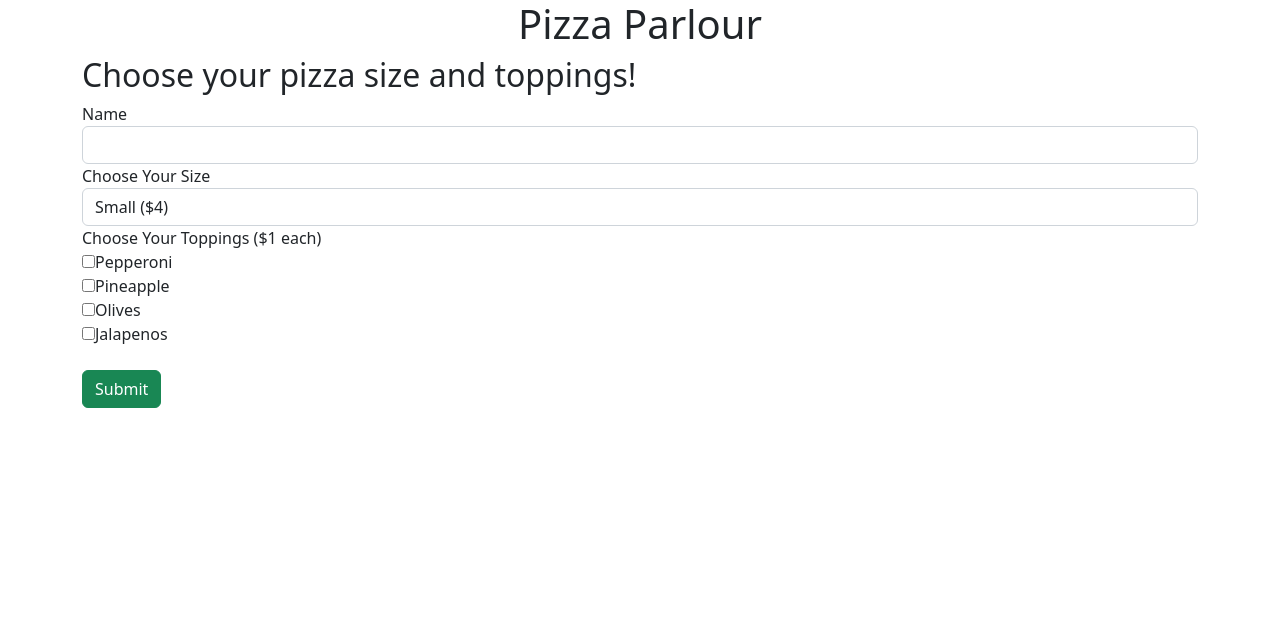
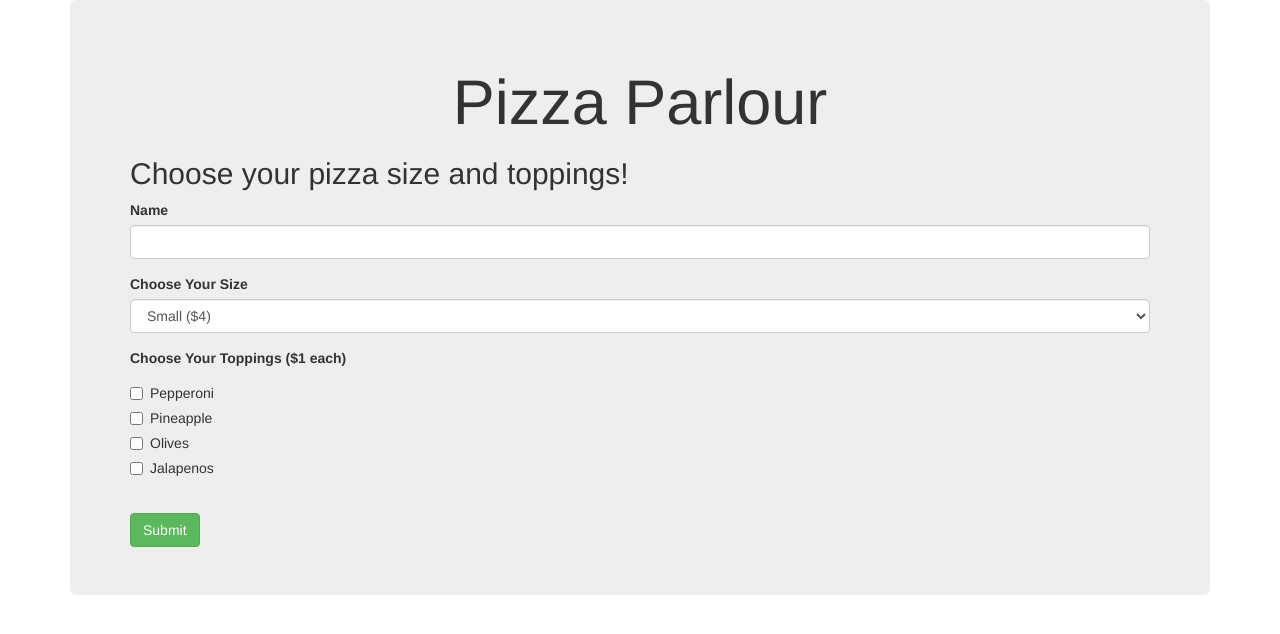
Before and after one commit to amandaguan-ag/pizza, a plain HTML site: page index.html in a window 1280 px wide. Drawn offline with nearby package versions, Linux system fonts and the light colour scheme.

Commit message:
update bootstrap

```diff
--- a/index.html
+++ b/index.html
@@ -1,7 +1,7 @@
 <!DOCTYPE html>
 <html>
   <head>
-    <link href="https://cdn.jsdelivr.net/npm/bootstrap@5.2.3/dist/css/bootstrap.min.css" rel="stylesheet" integrity="sha384-rbsA2VBKQhggwzxH7pPCaAqO46MgnOM80zW1RWuH61DGLwZJEdK2Kadq2F9CUG65" crossorigin="anonymous">
+    <link href="https://maxcdn.bootstrapcdn.com/bootstrap/3.3.7/css/bootstrap.min.css" rel="stylesheet" crossorigin="anonymous">
     <link href="css/styles.css" rel="stylesheet" type="text/css">
     <script src="js/scripts.js"></script>
     <title>Pizza Parlour</title>
```
